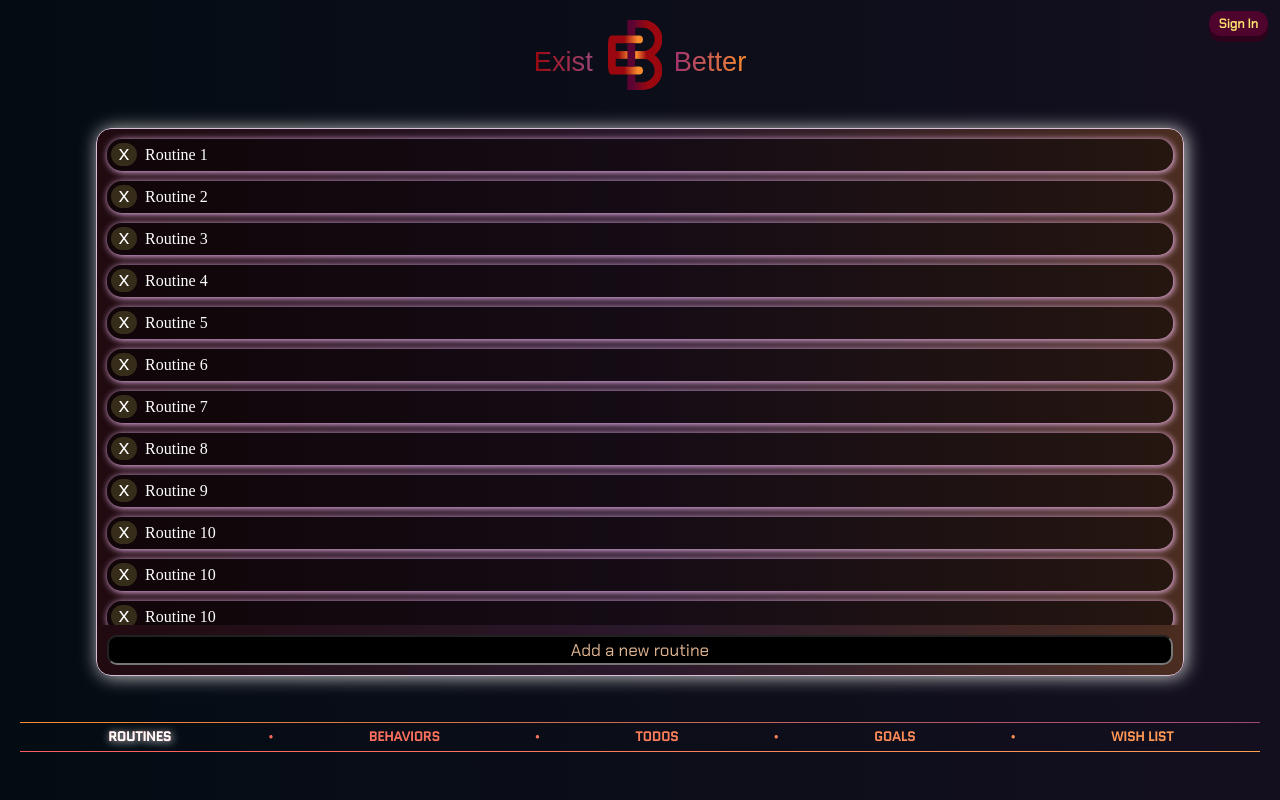
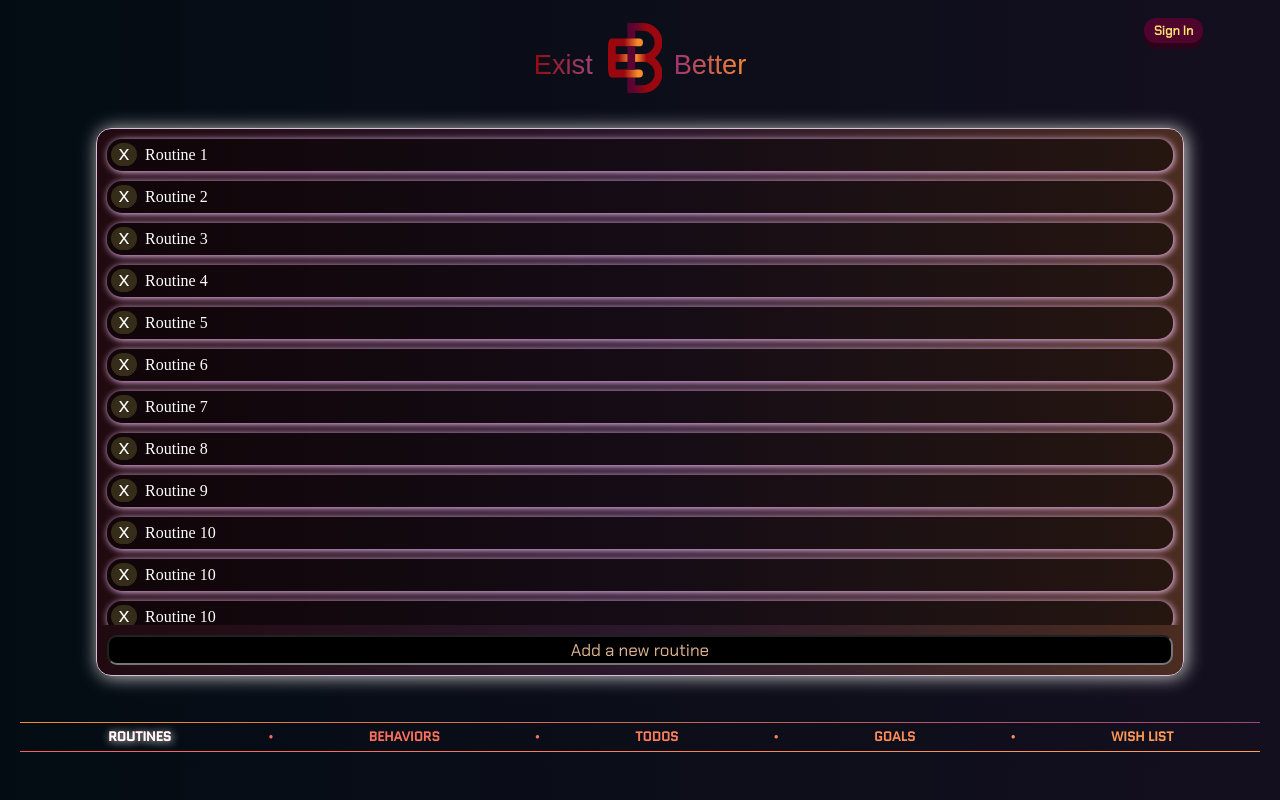
Before and after one commit to Axist8/existbetter, a React (Create React App) app: page / in a window 1280 px wide. Built offline with nearby package versions, Linux system fonts and the light colour scheme; a web font is replaced by a local one.

Commit message:
fix sign in button position

```diff
--- a/src/Components/Header/SignIn/signIn.css
+++ b/src/Components/Header/SignIn/signIn.css
@@ -33,8 +33,8 @@
 
 .sign-in {
     position: absolute;
-    right: 12px;
-    top: 17px;
+    right: 6%;
+    top: 3%;
 }
 
 .sign-in-form label {
--- a/src/Components/Header/header.css
+++ b/src/Components/Header/header.css
@@ -2,4 +2,5 @@ header {
     display: flex;
     flex-direction: column;
     align-items: center;
+    margin: 3px 0 -3px;
 }
```
